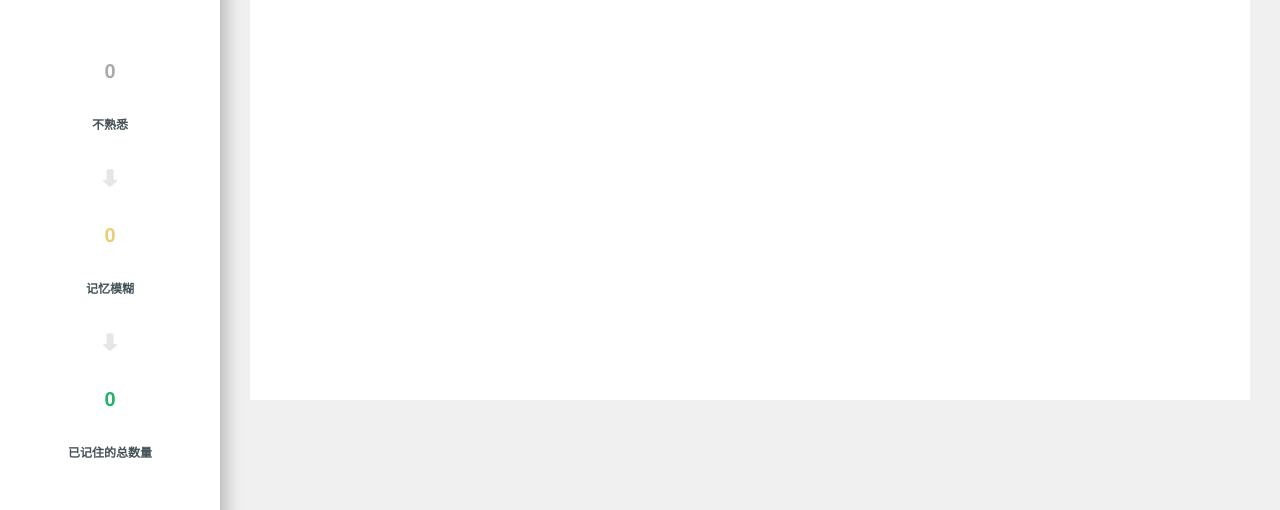
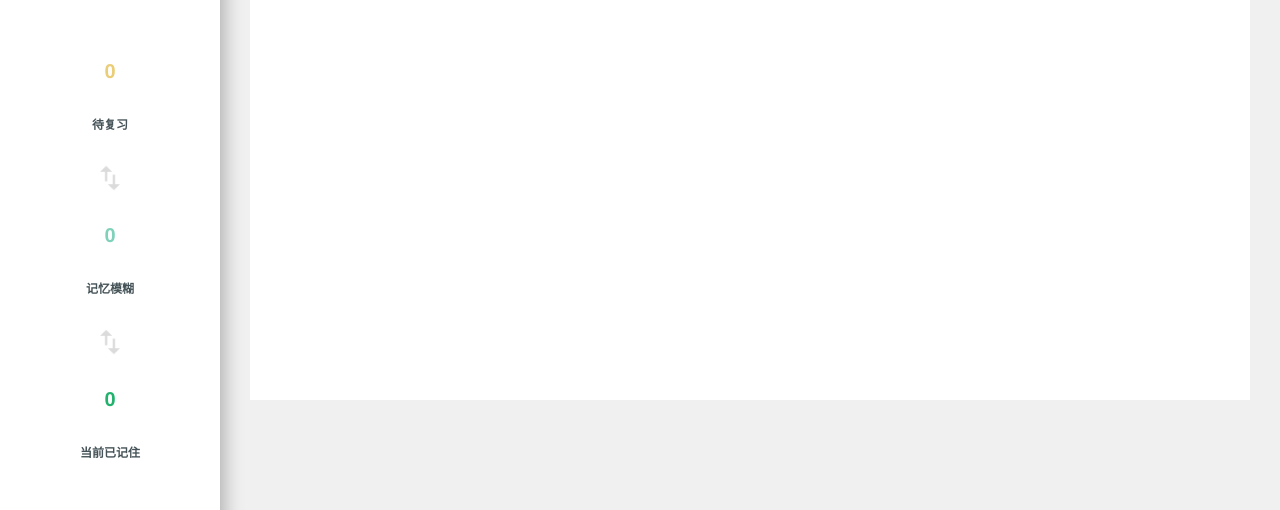
Before and after one commit to chenstarx/vuecabulary, a Vue app: page /revise in a window 1280 px wide. Shown: the part 205-715 px from the top of the page. Built offline with nearby package versions, Linux system fonts and the light colour scheme.

Commit message:
revise page ui update

```diff
--- a/src/pages/Revise.vue
+++ b/src/pages/Revise.vue
@@ -12,16 +12,16 @@
                         复习模式
                     </div>
                     <div class="left-counter">
-                        <div class="left-number" style="color:#AAAAAA">{{wordLeft}}</div>
-                        <span>不熟悉</span>
-                        <img src="../static/icons/next.png" />
-                        <div class="left-number" style="color:#EACD76">{{wordReview}}</div>
+                        <div class="left-number" style="color:#EACD76">{{wordLeft}}</div>
+                        <span>待复习</span>
+                        <img src="../static/icons/arrow.png" />
+                        <div class="left-number" style="color:#80D1B9">{{wordReview}}</div>
                         <span>记忆模糊</span>
-                        <img src="../static/icons/next.png" />
+                        <img src="../static/icons/arrow.png" />
                         <div class="left-number" style="color:#23B26D">{{wordFinished}}</div>
-                        <span>已记住的总数量</span>
+                        <span>当前已记住</span>
                     </div>
-                    <!-- <div class="left-rate">{{progress}}%</div> -->
+                    <div class="left-rate"></div>
                 </div>
             </div>
             <div class="learn-word">
@@ -153,7 +153,7 @@ export default {
         this.getNextWord()
       }).catch(err => console.log(err))
     },
-    setStatusNums () {
+    setStatusNums () { // 时间复杂度比较高，以后得改
       word.getUserLearned().then((learned) => {
         let wordLeft = 0
         let wordReview = 0
```
Also changed, not shown: src/static/icons/arrow.png (added).
